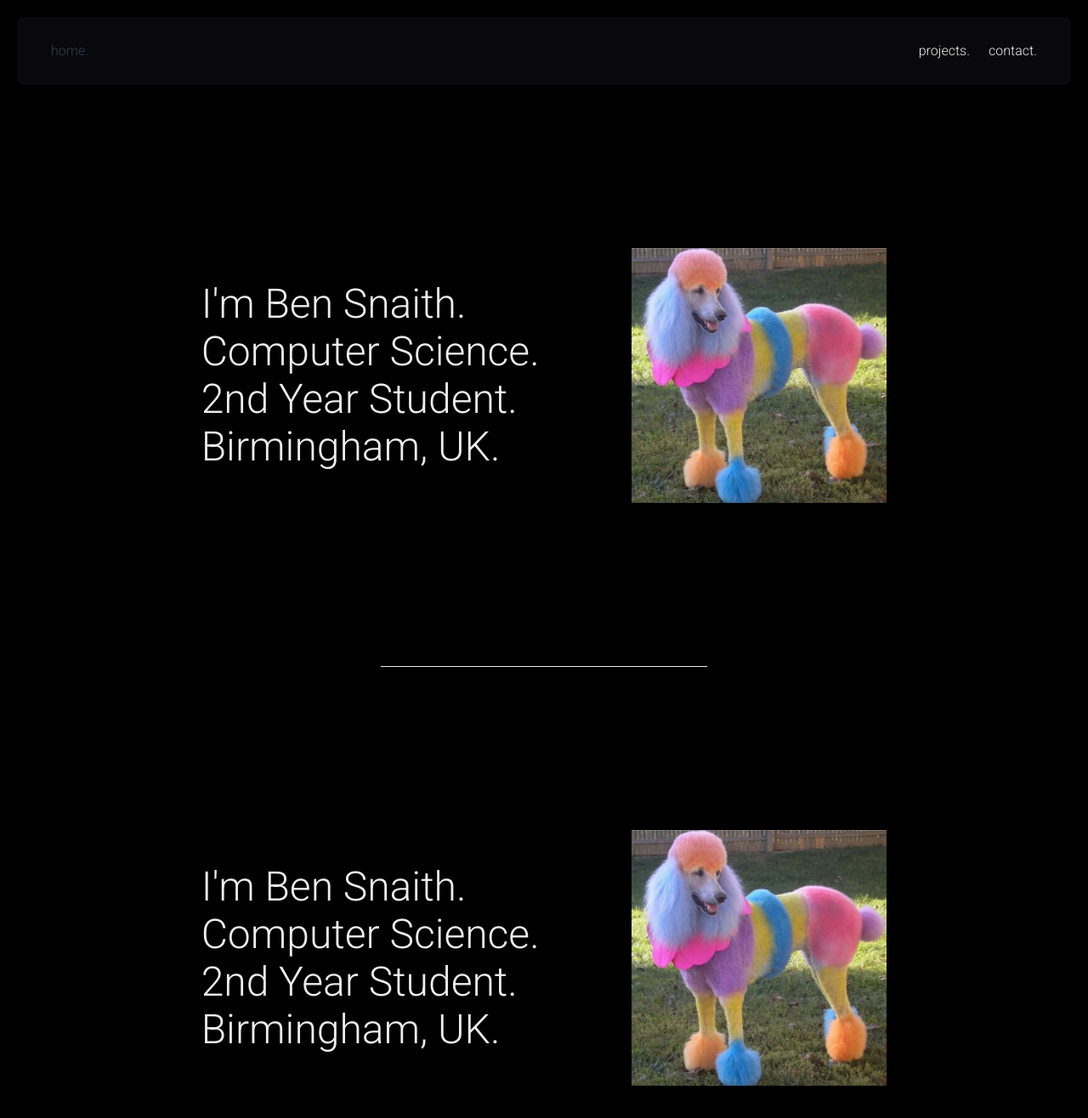
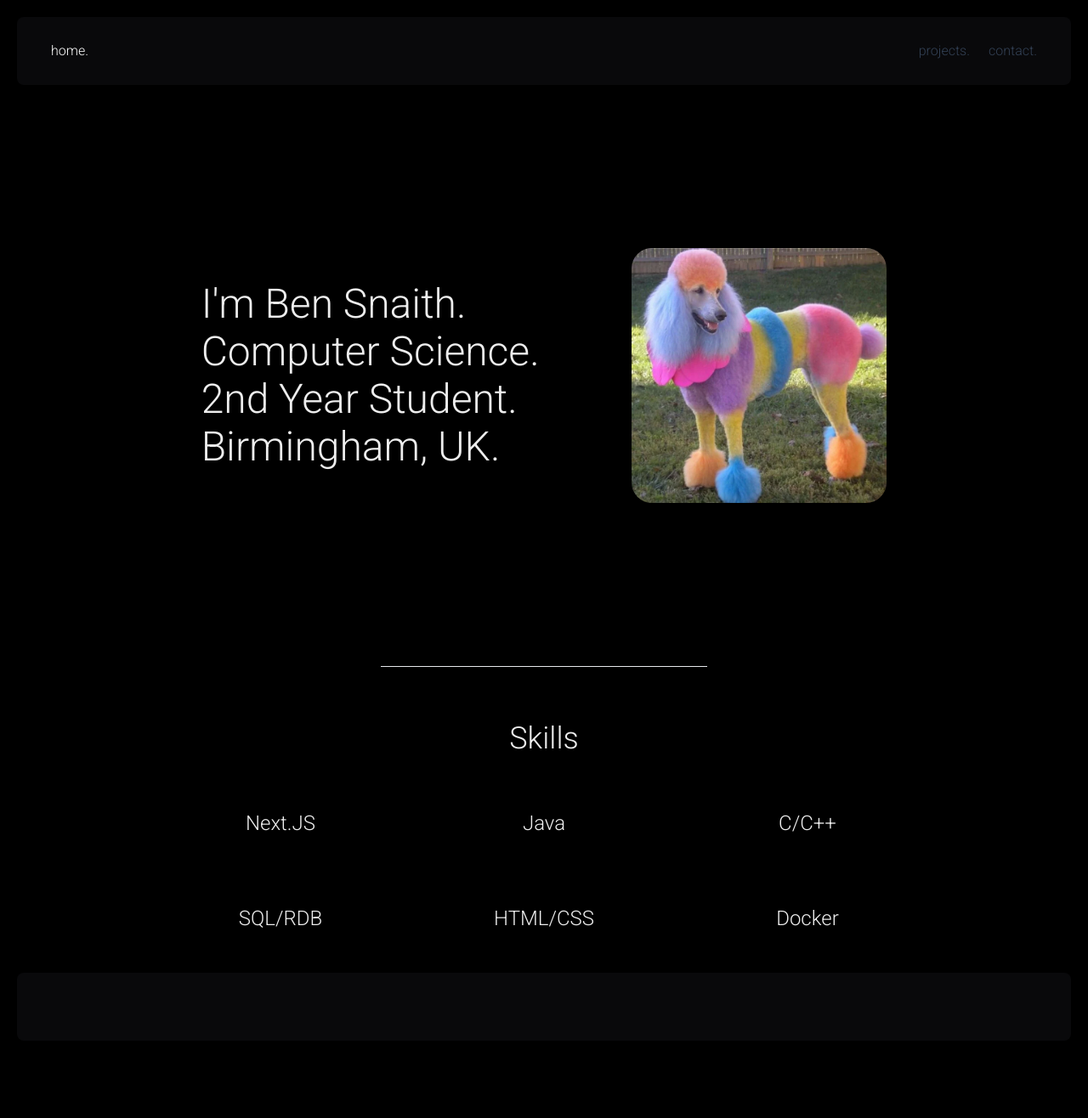
Before and after one commit to BenSnaith/homepage, a Next.js app in the folder next-js-homepage/: page / in a window 1280 px wide. Shown: the top 1316 px of the page at 85% size. After the commit the page ends 1245 px from the top, so only its background shows below. Built offline with nearby package versions, Linux system fonts and the light colour scheme.

Commit message:
Added 'ScrollTop' button and behaviour

```diff
--- a/next-js-homepage/src/app/layout.tsx
+++ b/next-js-homepage/src/app/layout.tsx
@@ -19,7 +19,7 @@ export default function RootLayout({
   children: React.ReactNode;
 }>) {
   return (
-    <html lang="en">
+    <html lang="en" className="scroll-smooth">
       <body className={roboto.className}>
         <Navbar />
         {children}
--- a/next-js-homepage/src/app/page.tsx
+++ b/next-js-homepage/src/app/page.tsx
@@ -1,6 +1,7 @@
 import Link from "next/link";
 import Image from "next/image";
 import ProfilePicture from "@/components/ProfilePicture";
+import ScrollTop from "@/components/ScrollTop";
 
 export default function Home() {
   return (
@@ -8,7 +9,7 @@ export default function Home() {
     <div id="entire-site-div">
       <div id="top-card-div" className="flex flex-row justify-evenly items-center min-h-fit px-32 py-48">
         <div className="w-fit">
-          <p className="lg:text-5xl md:text-4xl sm:text-3xl">I'm Ben Snaith.</p>
+          <p className="lg:text-5xl md:text-4xl sm:text-3xl">I'm <Link href={""} className="hover:text-green-600 transition-all ease-in-out">Ben Snaith.</Link></p>
           <p className="lg:text-5xl md:text-4xl sm:text-3xl mt-2">Computer Science.</p>
           <p className="lg:text-5xl md:text-4xl sm:text-3xl mt-2">2nd Year Student.</p>
           <p className="lg:text-5xl md:text-4xl sm:text-3xl mt-2">Birmingham, UK.</p>
@@ -20,15 +21,16 @@ export default function Home() {
       <div id="hr-div-one" className="flex flex-row items-center justify-center">
         <hr className="px-32 min-w-96"/>
       </div>
-      <div id="top-card-div" className="flex flex-row justify-evenly items-center min-h-fit px-32 py-48">
-        <div className="w-fit">
-          <p className="lg:text-5xl md:text-4xl sm:text-3xl">I'm Ben Snaith.</p>
-          <p className="lg:text-5xl md:text-4xl sm:text-3xl mt-2">Computer Science.</p>
-          <p className="lg:text-5xl md:text-4xl sm:text-3xl mt-2">2nd Year Student.</p>
-          <p className="lg:text-5xl md:text-4xl sm:text-3xl mt-2">Birmingham, UK.</p>
-        </div>
-        <div className="w-fit">
-          <ProfilePicture/>
+      <div id="skills-section" className="flex flex-col justify-center items-center">
+        <h1 className="text-4xl my-16">Skills</h1>
+        <ScrollTop />
+        <div id="skills-grid" className="grid grid-cols-3 gap-x-48 gap-y-20 text-2xl text-center mb-12">
+          <p>Next.JS</p>
+          <p>Java</p>
+          <p>C/C++</p>
+          <p>SQL/RDB</p>
+          <p>HTML/CSS</p>
+          <p>Docker</p>
         </div>
       </div>
     </div>
--- a/next-js-homepage/src/components/Navbar.tsx
+++ b/next-js-homepage/src/components/Navbar.tsx
@@ -10,13 +10,13 @@ export default function Navbar() {
     return(
         <div className="flex flex-row items-center justify-center h-20 bg-zinc-950 mx-5 mt-5 rounded-lg">
             <div className={clsx("grow ml-10")}>
-                <Link className={clsx("hover:text-slate-700", { 'text-slate-700': pathname === "/"})} href="/">home.</Link>
+                <Link className={clsx("text-slate-700 hover:text-white hover:drop-shadow-glow transition-all", { 'text-white': pathname === "/"})} href="/">home.</Link>
             </div>
             <div className="mx-4">
-                <Link className={clsx("hover:text-slate-700", { 'text-slate-700': pathname === "/projects"})} href="/projects">projects.</Link>
+                <Link className={clsx("text-slate-700 hover:text-white hover:drop-shadow-glow transition-all", { 'text-white': pathname === "/projects"})} href="/projects">projects.</Link>
             </div>
             <div className="mx-1.5 mr-10">
-                <Link className={clsx("hover:text-slate-700", { 'text-slate-700': pathname === "/contact"})} href="/contact">contact.</Link>
+                <Link className={clsx("text-slate-700 hover:text-white hover:drop-shadow-glow transition-all", { 'text-white': pathname === "/contact"})} href="/contact">contact.</Link>
             </div>
         </div>
     );
--- a/next-js-homepage/src/components/ProfilePicture.tsx
+++ b/next-js-homepage/src/components/ProfilePicture.tsx
@@ -20,6 +20,7 @@ export default function ProfilePicture() {
             alt="an image of me"
             width={(width < 1024) ? "200" : "300"}
             height={(width < 1024) ? "200" : "300"}
+            className="rounded-3xl"
         />
     );
 };
--- /dev/null
+++ b/next-js-homepage/src/components/ScrollTop.tsx
@@ -0,0 +1,41 @@
+'use client';
+
+import clsx from "clsx";
+import { BsArrowUp } from "react-icons/bs";
+import { useState, useEffect } from "react";
+
+export default function ScrollTop() {
+
+    const [isVisible, setIsVisible] = useState(false);
+
+    const handleScroll = () => {
+        if(window.scrollY > 90) {
+            setIsVisible(true);
+        }
+        else {
+            setIsVisible(false);
+        }
+    };
+
+    useEffect(() => {
+        window.addEventListener('scroll', handleScroll);
+
+        return () => {
+            window.removeEventListener('scroll', handleScroll)
+        }
+    }, [])
+
+    const isBrowser = () => typeof window !== 'undefined';
+
+    const toTop = () => {
+        if(!isBrowser) return;
+        window.scrollTo({ top: 0, behavior: 'smooth' });
+    }
+
+    console.log(window.scrollY);
+    console.log(isVisible);
+
+    return(
+        <button className={clsx("fixed bottom-28 right-14", {'hidden' : isVisible === false})} onClick={() => toTop()}> <BsArrowUp /> </button>
+    );
+}
--- a/next-js-homepage/tailwind.config.ts
+++ b/next-js-homepage/tailwind.config.ts
@@ -12,6 +12,9 @@ const config: Config = {
         background: "var(--background)",
         foreground: "var(--foreground)",
       },
+      dropShadow: {
+        'glow': "0 5px 20px rgba(255, 255, 255, 1.0)"
+      }
     },
   },
   plugins: [],
```
